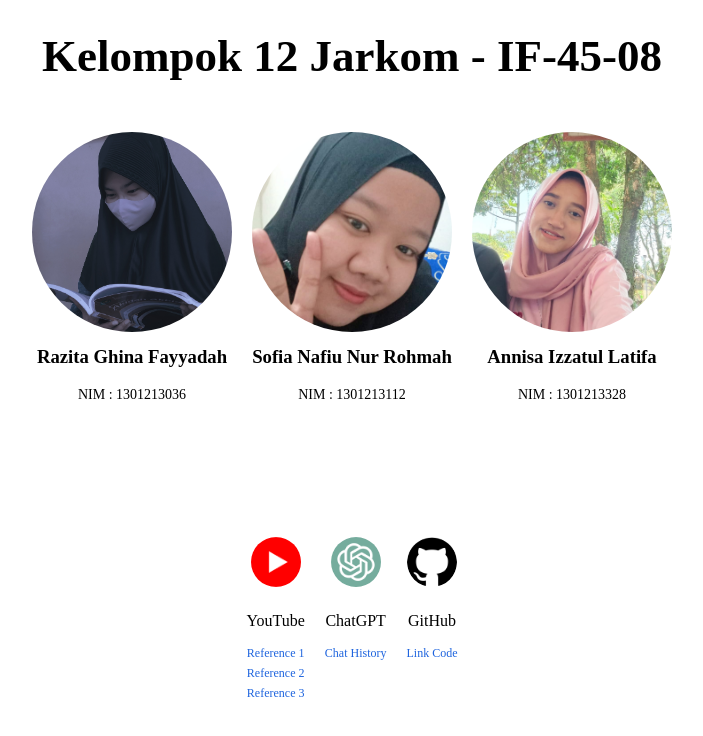
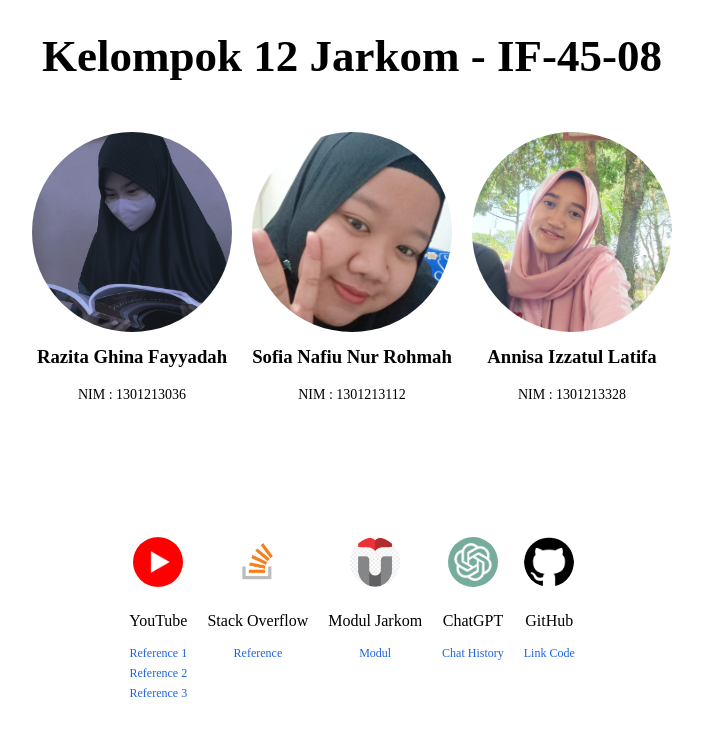
Before and after one commit to annisaizzatullatifa/Tubes-Jarkom, a plain HTML site: page index.html in a window 1280 px wide. Shown: the whole page, without its empty margins (288-991 px from the left). Drawn offline with Linux system fonts and the light colour scheme.

Commit message:
Update index.html

```diff
--- a/index.html
+++ b/index.html
@@ -92,8 +92,6 @@
       <p>NIM : 1301213328</p>
     </div>
 
-    <!-- Add more team members here -->
-
   </div>
 
   <div class="references-container">
@@ -103,6 +101,18 @@
       <a href="https://www.youtube.com/watch?v=uZJGklHPhVs">Reference 1</a>
       <a href="https://www.youtube.com/watch?v=kogOfxg1c_g">Reference 2</a>
       <a href="https://www.youtube.com/watch?v=hFNZ6kdBgO0">Reference 3</a>
+    </div>
+
+    <div class="reference">
+      <img src="768px-Stack_Overflow_icon.svg.png" alt="Stack-Overflow">
+      <p>Stack Overflow</p>
+      <a href="https://github.com/annisaizzatullatifa/Tubes-Jarkom">Reference</a>
+    </div>
+
+    <div class="reference">
+      <img src="png-transparent-telkom-university-international-office-telkom-education-foundation-private-university-university-miscellaneous-angle-text-thumbnail.png" alt="Tel-U">
+      <p>Modul Jarkom</p>
+      <a href="https://lms.telkomuniversity.ac.id/pluginfile.php/4008274/mod_resource/content/1/Modul%20JARKOM%20IF%20Genap%202223.pdf">Modul</a>
     </div>
 
     <div class="reference">
@@ -117,8 +127,6 @@
       <a href="https://github.com/annisaizzatullatifa/Tubes-Jarkom">Link Code</a>
     </div>
 
-    <!-- Add more references here -->
-
   </div>
 </body>
 </html>
```
